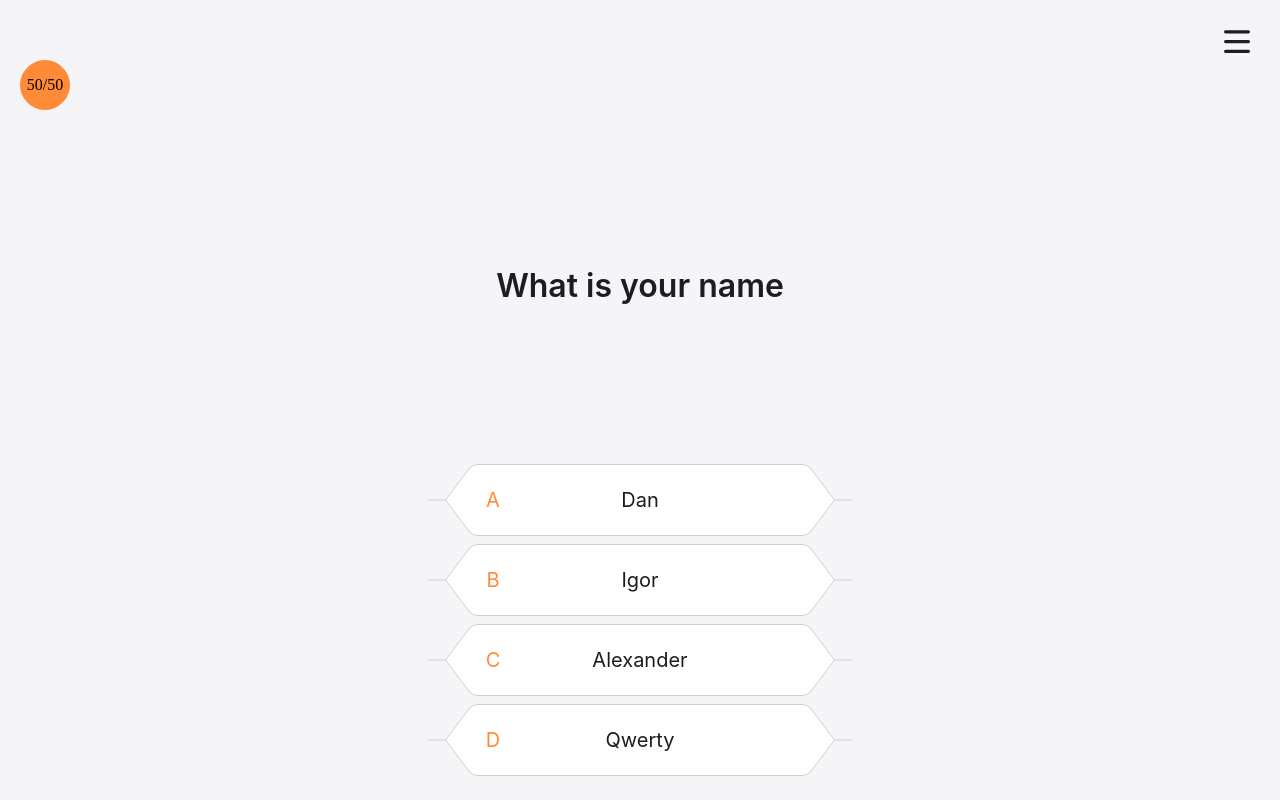
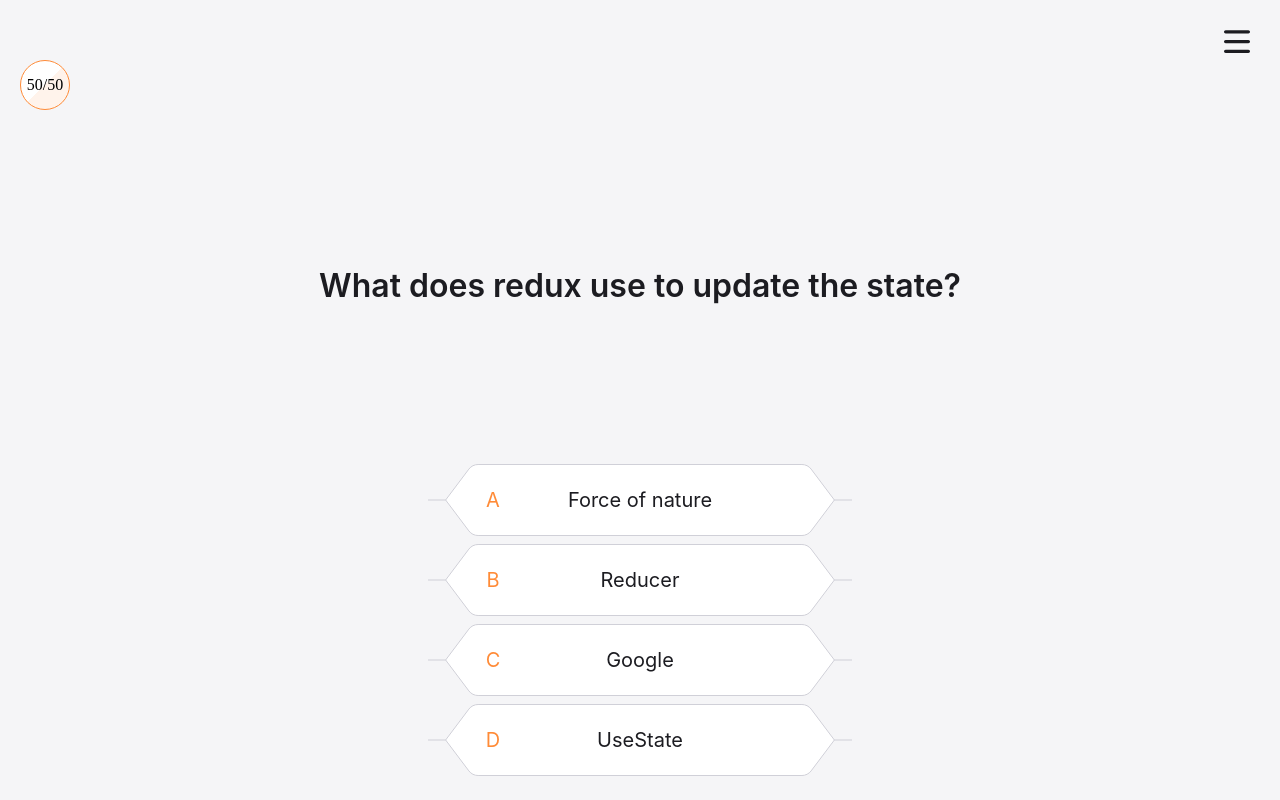
Before and after one commit to Popeyeit/GameTest, a React app: page /game in a window 1280 px wide. Built offline with nearby package versions, Linux system fonts and the light colour scheme.

Commit message:
fix some bugs

```diff
--- a/src/components/QuestionItem/QuestionItem.js
+++ b/src/components/QuestionItem/QuestionItem.js
@@ -16,9 +16,19 @@ const QuestionItem = ({ letter, answer }) => {
   const { fiftyHelper } = useSelector(state => state.questions)
   const dispatch = useDispatch()
   const history = useHistory()
+  const correctBtn = document.querySelector(`.${style.selected__correct}`)
+  const selectedBtn = document.querySelector(`.${style.selected__option}`)
+
+  if (correctBtn) {
+    correctBtn.classList.remove(style.selected__correct)
+  }
+  if (selectedBtn) {
+    selectedBtn.classList.remove(style.selected__option)
+  }
 
   const handleAnswer = ({ target }) => {
     const [isCorrect] = Object.values(answer)
+    target.classList.toggle(style.selected__option)
     if (isCorrect) {
       setTimeout(() => {
         target.classList.toggle(style.selected__correct)
@@ -31,8 +41,8 @@ const QuestionItem = ({ letter, answer }) => {
             history.replace('game/total')
           }
           dispatch(currentIdxAction())
-        }, 1000)
-      }, 1000)
+        }, 2500)
+      }, 1500)
       return
     }
     setTimeout(() => {
@@ -41,7 +51,7 @@ const QuestionItem = ({ letter, answer }) => {
         dispatch(resetCurrentIdx())
         history.replace('/game/total')
       }, 1000)
-    }, 1000)
+    }, 1500)
   }
 
   return (
--- a/src/index.css
+++ b/src/index.css
@@ -1,4 +1,4 @@
-@import "./fonts.css";
+@import './fonts.css';
 
 html {
   box-sizing: border-box;
@@ -34,7 +34,9 @@ p {
 a {
   text-decoration: none;
 }
-
+button {
+  outline: none;
+}
 ul,
 li {
   margin: 0;
--- a/src/pages/GameOverPage/GameOverPage.js
+++ b/src/pages/GameOverPage/GameOverPage.js
@@ -1,7 +1,5 @@
 import React from 'react'
-
 import Greet from '../../components/Greet/Greet'
-
 import style from './GameOverPage.module.css'
 
 const GameOverPage = () => {
--- a/src/pages/GamePage/GamePage.module.css
+++ b/src/pages/GamePage/GamePage.module.css
@@ -20,14 +20,20 @@
   border: 1px solid rgb(255, 139, 55);
   top: 60px;
   left: 20px;
-  background-color: rgb(255, 139, 55);
+  background: linear-gradient(
+    to bottom right,
+    rgb(255, 255, 255) 50%,
+    rgb(255, 243, 235) 50%
+  );
+
   width: 50px;
   height: 50px;
   border-radius: 50%;
   cursor: pointer;
-  transition: transform 250ms linear;
+  transition: all 250ms linear;
 }
 .help:hover {
+  box-shadow: 0 0 6px 1px rgba(255, 139, 55, 0.5);
   transform: scale(1.1);
 }
 .btn {
--- a/src/questions.json
+++ b/src/questions.json
@@ -1,6 +1,6 @@
 [
   {
-    "question": "What is your name",
+    "question": "What does redux use to update the state?",
     "prise": 500,
     "id": 1,
     "answers": [
@@ -8,34 +8,34 @@
         "letter": "a",
         "id": 5,
         "answer": {
-          "Dan": false
+          "Force of nature": false
         }
       },
       {
         "letter": "b",
         "id": 2123,
         "answer": {
-          "Igor": true
+          "Reducer": true
         }
       },
       {
         "letter": "c",
         "id": 22,
         "answer": {
-          "Alexander": false
+          "Google": false
         }
       },
       {
         "letter": "d",
         "id": 2,
         "answer": {
-          "Qwerty": false
+          "UseState": false
         }
       }
     ]
   },
   {
-    "question": "How old are you?",
+    "question": "Which of these is a pseudo-class?",
     "prise": 1000,
     "id": 2,
     "answers": [
@@ -43,34 +43,34 @@
         "letter": "a",
         "id": 2,
         "answer": {
-          "10": false
+          "Absolute": false
         }
       },
       {
         "letter": "b",
         "id": 3,
         "answer": {
-          "20": false
+          "Before": false
         }
       },
       {
         "letter": "c",
         "id": 4,
         "answer": {
-          "30": true
+          "Hover": true
         }
       },
       {
         "letter": "d",
         "id": 5,
         "answer": {
-          "40": false
+          "Pseudo-class": false
         }
       }
     ]
   },
   {
-    "question": "What is your perfect place in the world?",
+    "question": "Which of these is a component lifecycle method?",
     "prise": 2000,
     "id": 3,
     "answers": [
@@ -78,34 +78,34 @@
         "id": 12,
         "letter": "a",
         "answer": {
-          "USA": true
+          "ComponentDidMount": true
         }
       },
       {
         "id": 11,
         "letter": "b",
         "answer": {
-          "Ukraine": false
+          "ComponentMount": false
         }
       },
       {
         "id": 10,
         "letter": "c",
         "answer": {
-          "DNR": false
+          "IsComponent": false
         }
       },
       {
         "id": 9,
         "letter": "d",
         "answer": {
-          "LNR": false
+          "WillMountDidUpdate": false
         }
       }
     ]
   },
   {
-    "question": "What is your name",
+    "question": "Which of this is a variable in javascript?",
     "prise": 4000,
     "id": 4,
     "answers": [
@@ -113,34 +113,34 @@
         "id": 12,
         "letter": "a",
         "answer": {
-          "USA": true
+          "$": false
         }
       },
       {
         "id": 11,
         "letter": "b",
         "answer": {
-          "Ukraine": false
+          "if": false
         }
       },
       {
         "id": 10,
         "letter": "c",
         "answer": {
-          "DNR": false
+          "echo": false
         }
       },
       {
         "id": 9,
         "letter": "d",
         "answer": {
-          "LNR": false
+          "const": true
         }
       }
     ]
   },
   {
-    "question": "What is your name",
+    "question": "What a selector has higher specificity than others?",
     "prise": 8000,
     "id": 5,
 
@@ -149,34 +149,34 @@
         "id": 12,
         "letter": "a",
         "answer": {
-          "USA": true
+          "Id": true
         }
       },
       {
         "id": 11,
         "letter": "b",
         "answer": {
-          "Ukraine": false
+          "Class": false
         }
       },
       {
         "id": 10,
         "letter": "c",
         "answer": {
-          "DNR": false
+          "Attribute": false
         }
       },
       {
         "id": 9,
         "letter": "d",
         "answer": {
-          "LNR": false
+          "Pseudo-class": false
         }
       }
     ]
   },
   {
-    "question": "What is your name",
+    "question": "Which of the options is a position property?",
     "prise": 16000,
     "id": 6,
     "answers": [
@@ -184,34 +184,34 @@
         "id": 12,
         "letter": "a",
         "answer": {
-          "USA": true
+          "Block": false
         }
       },
       {
         "id": 11,
         "letter": "b",
         "answer": {
-          "Ukraine": false
+          "Inline": false
         }
       },
       {
         "id": 10,
         "letter": "c",
         "answer": {
-          "DNR": false
+          "Sticky": true
         }
       },
       {
         "id": 9,
         "letter": "d",
         "answer": {
-          "LNR": false
+          "Background": false
         }
       }
     ]
   },
   {
-    "question": "What is your name",
+    "question": "Which of the options is a flexbox property?",
     "prise": 32000,
     "id": 7,
     "answers": [
@@ -219,34 +219,34 @@
         "id": 12,
         "letter": "a",
         "answer": {
-          "USA": true
+          "Justify-answer": false
         }
       },
       {
         "id": 11,
         "letter": "b",
         "answer": {
-          "Ukraine": false
+          "Align-staff": false
         }
       },
       {
         "id": 10,
         "letter": "c",
         "answer": {
-          "DNR": false
+          "Transform": false
         }
       },
       {
         "id": 9,
         "letter": "d",
         "answer": {
-          "LNR": false
+          "Justify-content": true
         }
       }
     ]
   },
   {
-    "question": "What is your name",
+    "question": "Which of the options is a justify-content value?",
     "prise": 64000,
     "id": 8,
     "answers": [
@@ -254,34 +254,34 @@
         "id": 12,
         "letter": "a",
         "answer": {
-          "USA": true
+          "Scale": false
         }
       },
       {
         "id": 11,
         "letter": "b",
         "answer": {
-          "Ukraine": false
+          "Center": true
         }
       },
       {
         "id": 10,
         "letter": "c",
         "answer": {
-          "DNR": false
+          "Translate": false
         }
       },
       {
         "id": 9,
         "letter": "d",
         "answer": {
-          "LNR": false
+          "Margin": false
         }
       }
     ]
   },
   {
-    "question": "What is your name",
+    "question": "Which of this is a hook?",
     "prise": 125000,
     "id": 9,
     "answers": [
@@ -289,34 +289,34 @@
         "id": 12,
         "letter": "a",
         "answer": {
-          "USA": true
+          "UseState": true
         }
       },
       {
         "id": 11,
         "letter": "b",
         "answer": {
-          "Ukraine": false
+          "UseSomething": false
         }
       },
       {
         "id": 10,
         "letter": "c",
         "answer": {
-          "DNR": false
+          "UseBus": false
         }
       },
       {
         "id": 9,
         "letter": "d",
         "answer": {
-          "LNR": false
+          "UseMoney": false
         }
       }
     ]
   },
   {
-    "question": "What is your name",
+    "question": "What is an object in javascript?",
     "prise": 250000,
     "id": 10,
     "answers": [
@@ -324,34 +324,34 @@
         "id": 12,
         "letter": "a",
         "answer": {
-          "USA": true
+          "Function": true
         }
       },
       {
         "id": 11,
         "letter": "b",
         "answer": {
-          "Ukraine": false
+          "Let": false
         }
       },
       {
         "id": 10,
         "letter": "c",
         "answer": {
-          "DNR": false
+          "For": false
         }
       },
       {
         "id": 9,
         "letter": "d",
         "answer": {
-          "LNR": false
+          "Object": true
         }
       }
     ]
   },
   {
-    "question": "What is your name",
+    "question": "What method of the array does not return an array?",
     "prise": 500000,
     "id": 11,
     "answers": [
@@ -359,34 +359,34 @@
         "id": 12,
         "letter": "a",
         "answer": {
-          "USA": true
+          "Filter": false
         }
       },
       {
         "id": 11,
         "letter": "b",
         "answer": {
-          "Ukraine": false
+          "ForEach": true
         }
       },
       {
         "id": 10,
         "letter": "c",
         "answer": {
-          "DNR": false
+          "Map": false
         }
       },
       {
         "id": 9,
         "letter": "d",
         "answer": {
-          "LNR": false
+          "Slice": false
         }
       }
     ]
   },
   {
-    "question": "What is your name",
+    "question": "Please, rate the work done",
     "prise": 1000000,
     "id": 12,
     "answers": [
@@ -394,28 +394,28 @@
         "id": 12,
         "letter": "a",
         "answer": {
-          "USA": true
+          "1-3": true
         }
       },
       {
         "id": 11,
         "letter": "b",
         "answer": {
-          "Ukraine": false
+          "4-6": true
         }
       },
       {
         "id": 10,
         "letter": "c",
         "answer": {
-          "DNR": false
+          "7-8": true
         }
       },
       {
         "id": 9,
         "letter": "d",
         "answer": {
-          "LNR": false
+          "9-10": true
         }
       }
     ]
--- a/src/redux/actions.js
+++ b/src/redux/actions.js
@@ -6,3 +6,4 @@ export const resetCurrentIdx = createAction('questions/resetCurrentIdx')
 export const changeScore = createAction('questions/changeScore')
 export const resetScore = createAction('questions/resetScore')
 export const fiftyHelp = createAction('questions/useHelp')
+export const resetFiftyHelp = createAction('questions/resetFiftyHelp')
--- a/src/redux/reducer.js
+++ b/src/redux/reducer.js
@@ -6,6 +6,7 @@ import {
   changeScore,
   resetScore,
   fiftyHelp,
+  resetFiftyHelp,
 } from './actions'
 import questionsItems from '../questions.json'
 
@@ -22,6 +23,7 @@ const score = createReducer(0, {
 })
 const fiftyHelper = createReducer(0, {
   [fiftyHelp]: state => state + 1,
+  [resetFiftyHelp]: () => 0,
 })
 export default combineReducers({
   currentIdx,
```
Also changed, not shown: src/components/QuestionItem/QuestionItem.module.css (+12 -4 lines), src/pages/GamePage/GamePage.js (+7 -1 lines).
